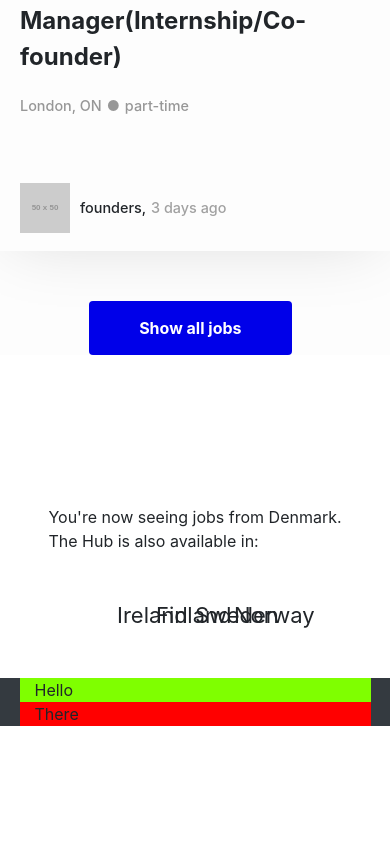
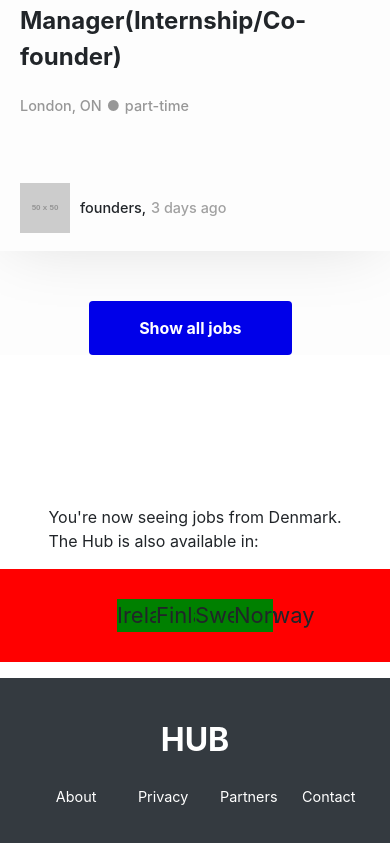
Before and after one commit to Deep-dsp/patel_deepkumar_devliftmedia, a React (Create React App) app: page / in a window 390 px wide. Shown: the part 6371-7214 px from the top of the page. Before the commit the page ends 7097 px from the top, so only its background shows below. Built offline with nearby package versions, Linux system fonts and the light colour scheme.

Commit message:
footer-done

```diff
--- a/src/components/footer.js
+++ b/src/components/footer.js
@@ -17,12 +17,17 @@ function footer(){
                         </ul>
                     </div>
                     <div className="footer-link col-md-12 container-fluid bg-dark">
-                        <div className="row">
-                            <div className="col-md-6">
-                                Hello
+                        <div className="row d-flex align-items-center">
+                            <div className="col-md-3">
+                                HUB
                             </div>
-                            <div className="col-md-6">
-                                There
+                            <div className="col-md-9">
+                                <ul>
+                                    <li className="nav-item"><a>About</a></li>
+                                    <li className="nav-item"><a>Privacy</a></li>
+                                    <li className="nav-item"><a>Partners</a></li>
+                                    <li className="nav-item"><a>Contact</a></li>
+                                </ul>
                             </div>
                         </div>
                     </div>
--- a/src/styles/_footer.scss
+++ b/src/styles/_footer.scss
@@ -4,13 +4,14 @@
     .footer-section{
         // width: 80%;
         // margin: auto;
-        ul{
+        .first-link-block{
             display: flex;
             justify-content: center;
             width: 100%;
 
             li{
                 width: 10%;
+                margin: auto;
                 list-style: none;
                 margin: 30px 0;
                 a{
@@ -26,17 +27,97 @@
         }
 
         .footer-link{
-
+            color: #fff;
             .row{
                 width: 90%;
+                height: 20vh;
                 margin: auto;
-                .col-md-6:first-child{
-                    background: chartreuse;
+                .col-md-3{
+                    font-size: 2rem;
+                    font-weight: bold;
                 }
-                .col-md-6:last-child{
-                    background: rgb(255, 0, 0);
+                .col-md-9{
+                    ul{
+                        display: flex;
+                        justify-content: flex-end;
+                        margin-bottom: 0;
+                        li {
+                            width: 10%;
+                            list-style: none;
+                            text-decoration: none;
+                            a{
+                                font-size: 0.9rem;
+                            }
+                        }
+                    }
                 }
             }
         }
     }
 }
+
+@media only screen and (max-width: 900px){
+
+    .footer-link{
+        .row{
+            .col-md-9{
+                ul{
+                    li{
+                        margin-left: 15px;
+                    }
+                }
+            }
+        }
+    }
+}
+
+@media only screen and (max-width: 767px){
+
+    .footer-section{
+        .first-link-block{
+            background: red;
+            li{
+                width: 100%;
+                background: green;
+            }
+        }
+    }
+
+    .footer-link{
+        .row{
+            display: flex;
+            flex-direction: column;
+            justify-content: center;
+            align-items: center;
+            .col-md-3{
+                display: flex;
+                justify-content: center;
+            }
+            .col-md-9{
+                ul{
+                    display: flex;
+                    justify-content: center !important;
+                    margin-top: 20px;
+                    li{
+                        margin-left: 15px;
+                    }
+                }
+            }
+        }
+    }
+}
+
+@media only screen and (max-width: 510px){
+
+    .footer-link{
+        .row{
+            .col-md-9{
+                ul{
+                    li{
+                        margin: 0 25px;
+                    }
+                }
+            }
+        }
+    }
+}
```
